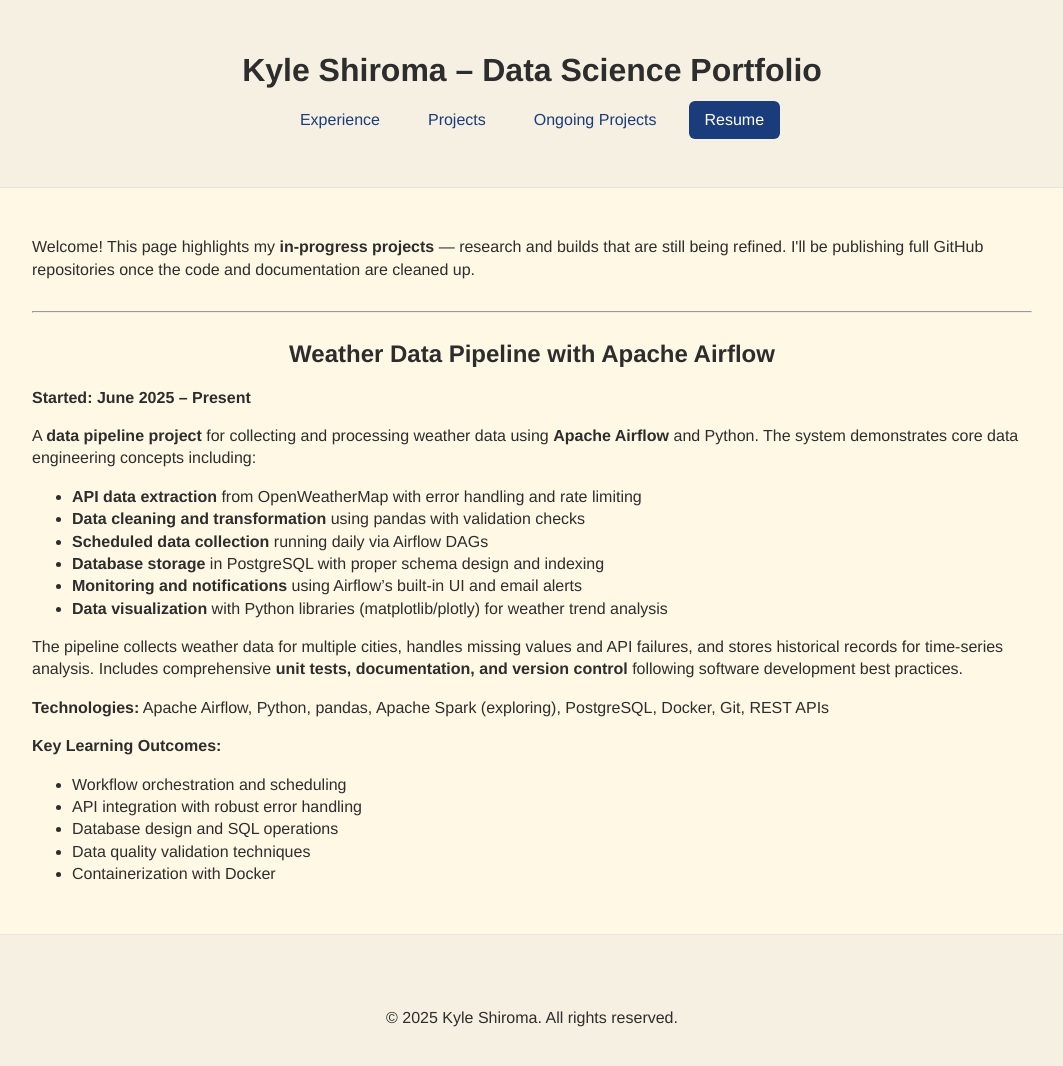
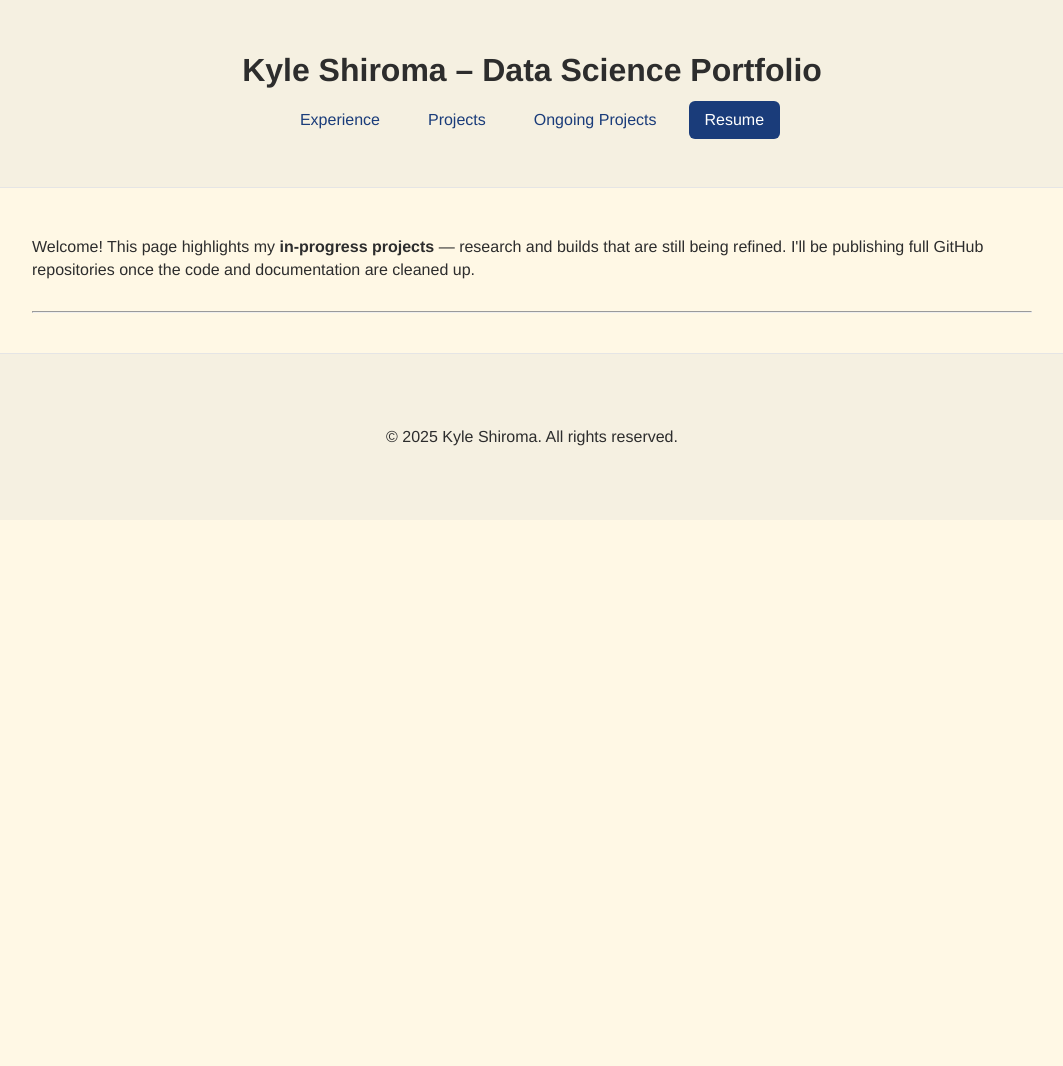
Before and after one commit to k-shiroma-code/k-shiroma-code.github.io, a Jekyll site: the page built from ongoing_projects.md, in a window 1280 px wide and 1101 px high. Shown: the top 1066 px of the window, without its empty margins (108-1171 px from the left). Built offline with Jekyll 4.4.1, drawn with Linux system fonts in a browser that asks for light colours.

Commit message:
Update ongoing_projects.md

```diff
--- a/ongoing_projects.md
+++ b/ongoing_projects.md
@@ -12,26 +12,3 @@
 </div>
 
 ---
-
-## Weather Data Pipeline with Apache Airflow
-**Started: June 2025 – Present**
-
-A **data pipeline project** for collecting and processing weather data using **Apache Airflow** and Python. The system demonstrates core data engineering concepts including:
-
-- **API data extraction** from OpenWeatherMap with error handling and rate limiting
-- **Data cleaning and transformation** using pandas with validation checks
-- **Scheduled data collection** running daily via Airflow DAGs
-- **Database storage** in PostgreSQL with proper schema design and indexing
-- **Monitoring and notifications** using Airflow's built-in UI and email alerts
-- **Data visualization** with Python libraries (matplotlib/plotly) for weather trend analysis
-
-The pipeline collects weather data for multiple cities, handles missing values and API failures, and stores historical records for time-series analysis. Includes comprehensive **unit tests, documentation, and version control** following software development best practices.
-
-**Technologies:** Apache Airflow, Python, pandas, Apache Spark (exploring), PostgreSQL, Docker, Git, REST APIs
-
-**Key Learning Outcomes:**
-- Workflow orchestration and scheduling
-- API integration with robust error handling
-- Database design and SQL operations
-- Data quality validation techniques
-- Containerization with Docker
```
